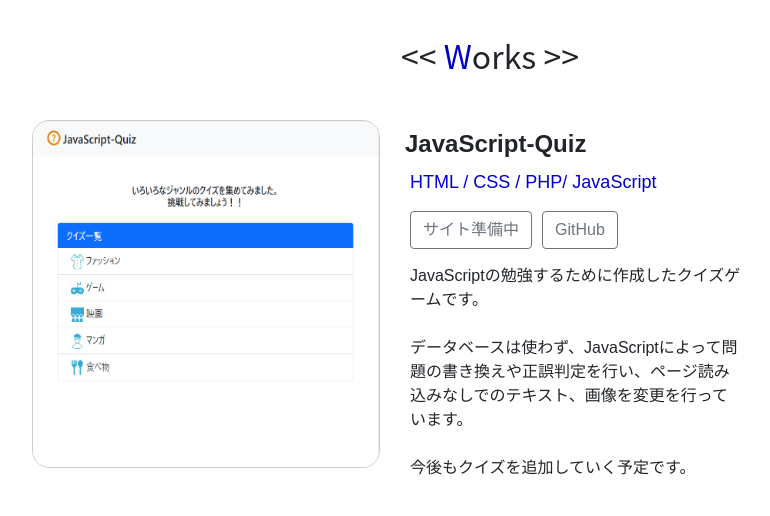
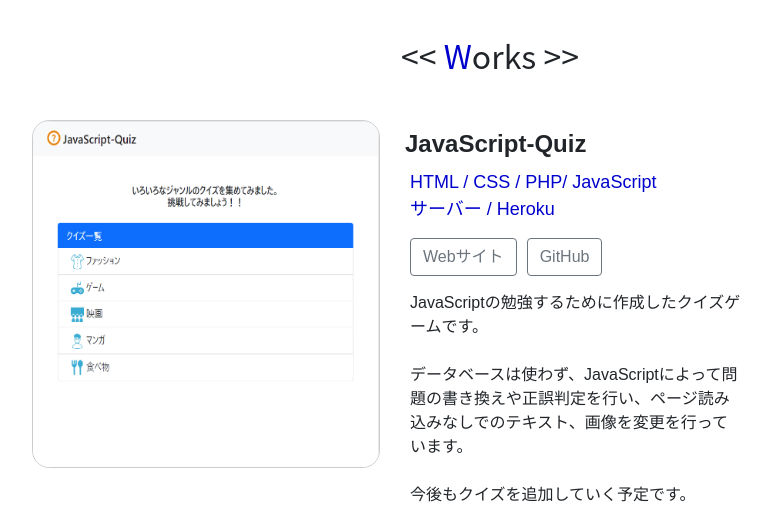
Before and after one commit to bonbo0811/portfolio, a PHP site: page /JavaScript-Quiz.php in a window 1280 px wide. Shown: the part 132-648 px from the top of the page, without its empty margins (150-920 px from the left). Run offline with PHP 8.4, Linux system fonts and the light colour scheme.

Commit message:
JavaScript-quiz ドメイン追加

```diff
--- a/JavaScript-Quiz.php
+++ b/JavaScript-Quiz.php
@@ -23,9 +23,10 @@
                     <li>
                         <h3>JavaScript-Quiz</h3>
                         <span class ="workpage color-blue">HTML / CSS / PHP/ JavaScript</span><br>
+                        <span class ="workpage color-blue">サーバー / Heroku </span>
                         <!-- <span class ="workpage color-blue">AWS / Lightsail </span> -->
                         <div class="link justify-content-left workpage">
-                            <a class="btn btn-outline-secondary" href="" target="_blank" rel="noopener noreferrer">サイト準備中</a>
+                            <a class="btn btn-outline-secondary" href="https://jp-javascript-quiz.herokuapp.com/" target="_blank" rel="noopener noreferrer">Webサイト</a>
                             <a class="btn btn-outline-secondary" href="https://github.com/bonbo0811/JavaScript-Quiz" target="_blank" rel="noopener noreferrer">GitHub</a>
                         </div>
                         <p class="workpage">
--- a/index.php
+++ b/index.php
@@ -86,7 +86,7 @@
                         <h3>JavaScript-Quiz</h3>
                         <span class="color-blue">HTML / CSS / PHP/ JavaScript</span>
                         <div class="link justify-content-left mb-2">
-                            <a class="btn btn-outline-secondary" href=" " target="_blank" rel="noopener noreferrer">サイト準備中</a>
+                            <a class="btn btn-outline-secondary" href="https://jp-javascript-quiz.herokuapp.com/" target="_blank" rel="noopener noreferrer">Webサイト</a>
                             <a class="btn btn-outline-secondary" href="https://github.com/bonbo0811/JavaScript-Quiz" target="_blank" rel="noopener noreferrer">GitHub</a>
                         </div>
                     </li>
```
